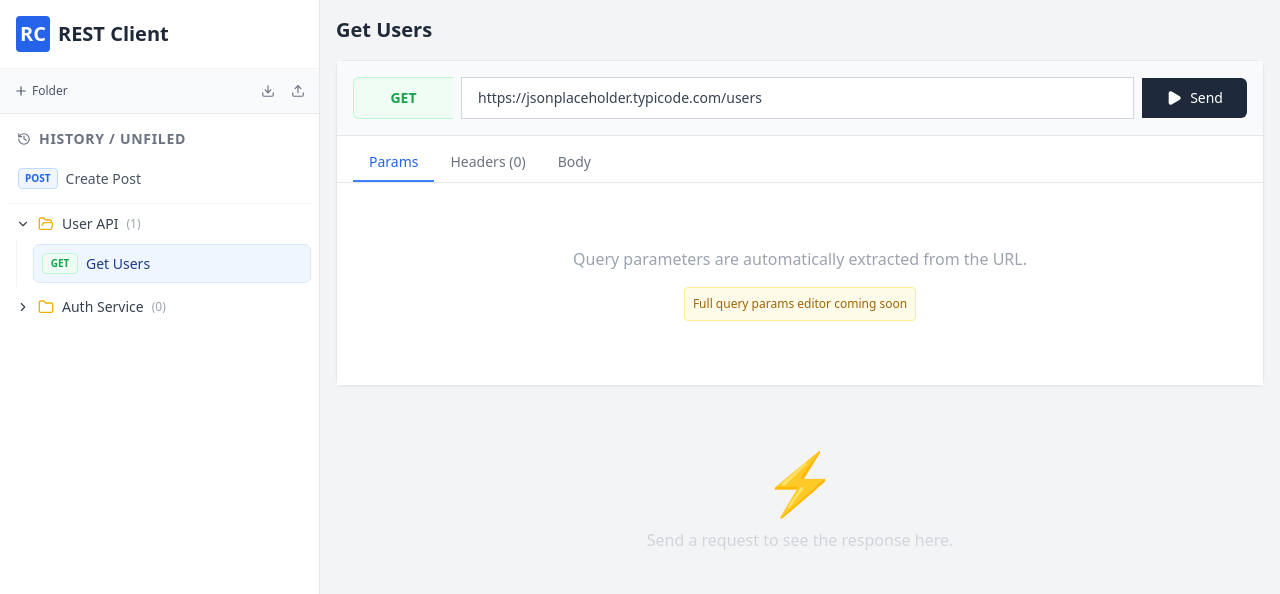
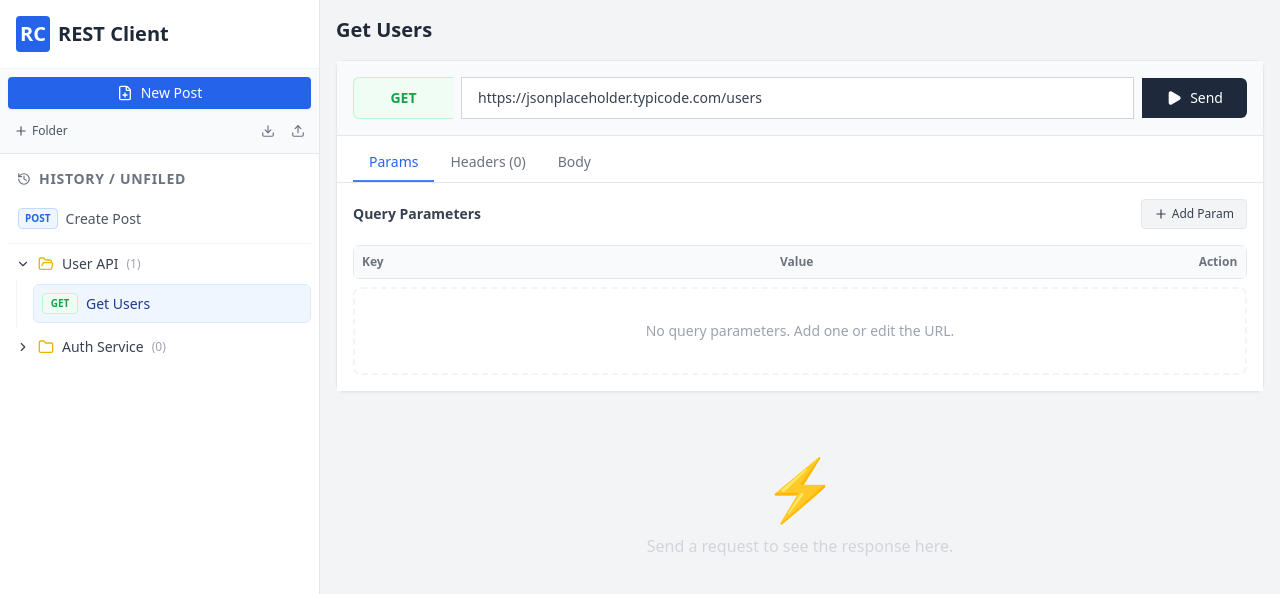
Before and after one commit to wumacms/RestClient, a React (Vite) app: page / in a window 1280 px wide. Shown: the top 594 px of the page. Built offline with nearby package versions, Linux system fonts and the light colour scheme.

Commit message:
新建请求&目录重命名&添加查询参数

```diff
--- a/App.tsx
+++ b/App.tsx
@@ -67,6 +67,18 @@ const App: React.FC = () => {
     setState(prev => ({ ...prev, folders: [...prev.folders, newFolder] }));
   };
 
+  const handleRenameFolder = (id: string) => {
+    const folder = state.folders.find(f => f.id === id);
+    if (!folder) return;
+    const name = prompt("Rename folder:", folder.name);
+    if (!name || name === folder.name) return;
+
+    setState(prev => ({
+        ...prev,
+        folders: prev.folders.map(f => f.id === id ? { ...f, name } : f)
+    }));
+  };
+
   const handleDeleteFolder = (id: string) => {
     if (!confirm("Delete this folder and all its requests?")) return;
     setState(prev => ({
@@ -89,17 +101,12 @@ const App: React.FC = () => {
   };
 
   const handleCreateRequest = () => {
-     // Not used directly in sidebar but logic exists if we want a generic "New" button
-     // Current Sidebar uses "New Folder", logic below handles implicit creation via list if needed,
-     // but for now we'll stick to editing existing or duplicating.
-     // Let's add a "New Request" feature implicitly:
-     // Actually, let's just create a new request in History when "New Request" is conceptually needed.
      const newReq: RequestItem = {
          id: generateId(),
-         name: '',
+         name: 'New Request',
          url: '',
          method: 'GET',
-         parentId: null,
+         parentId: null, // History by default
          headers: [],
          bodyType: 'none',
          bodyContent: '',
@@ -110,6 +117,19 @@ const App: React.FC = () => {
          requests: [newReq, ...prev.requests],
          activeRequestId: newReq.id
      }));
+     setResponse(null);
+  };
+
+  const handleRenameRequest = (id: string) => {
+    const req = state.requests.find(r => r.id === id);
+    if (!req) return;
+    const name = prompt("Rename request:", req.name);
+    if (name === null) return; // Cancelled
+
+    setState(prev => ({
+        ...prev,
+        requests: prev.requests.map(r => r.id === id ? { ...r, name: name || req.url } : r)
+    }));
   };
 
   const handleDeleteRequest = (id: string) => {
@@ -255,6 +275,9 @@ const App: React.FC = () => {
         activeRequestId={state.activeRequestId}
         onSelectRequest={handleSelectRequest}
         onCreateFolder={handleCreateFolder}
+        onCreateRequest={handleCreateRequest}
+        onRenameFolder={handleRenameFolder}
+        onRenameRequest={handleRenameRequest}
         onDeleteFolder={handleDeleteFolder}
         onDeleteRequest={handleDeleteRequest}
         onToggleFolder={handleToggleFolder}
--- a/components/RequestEditor.tsx
+++ b/components/RequestEditor.tsx
@@ -1,4 +1,4 @@
-import React, { useState, useEffect } from 'react';
+import React, { useState, useEffect, useCallback } from 'react';
 import { RequestItem, HeaderItem, HttpMethod } from '../types';
 import { Play, Plus, Trash2, Save } from 'lucide-react';
 import { cn, getMethodColor } from '../utils/helpers';
@@ -10,10 +10,87 @@ interface RequestEditorProps {
   onSend: (req: RequestItem) => void;
 }
 
+// Helper to parse query params from URL
+const parseParams = (url: string) => {
+    try {
+        const [_, query] = url.split('?');
+        if (!query) return [];
+        return query.split('&').map((pair) => {
+            const [key, value] = pair.split('=');
+            return {
+                id: Math.random().toString(36).substring(7), // Temp ID for rendering
+                key: decodeURIComponent(key || ''),
+                value: decodeURIComponent(value || '')
+            };
+        });
+    } catch {
+        return [];
+    }
+};
+
 export const RequestEditor: React.FC<RequestEditorProps> = ({ request, onChange, onSend }) => {
   const [activeTab, setActiveTab] = useState<'params' | 'headers' | 'body'>('params');
 
-  // Local state for immediate input feedback, synced with props
+  // We keep a local state for params to avoid jitter, but sync with URL
+  const [localParams, setLocalParams] = useState<{id: string, key: string, value: string}[]>([]);
+
+  // Sync Local Params when URL changes externally (or on mount)
+  useEffect(() => {
+    // Only update if the length or content is significantly different to avoid cursor reset loops
+    // For simplicity in this demo, we parse every time the URL prop changes significantly
+    // To properly handle this without cursor jumps, we'd need more complex reconciliation,
+    // but here we just re-derive.
+    const derived = parseParams(request.url);
+    // Simple check to see if we should update local state (to prevent infinite loops if we were updating URL from local state)
+    // We only update local params from URL if the URL represents a different set than what we have.
+    // However, since we want the URL to be the source of truth, we can just re-render.
+    // BUT, input focus is lost if we replace the array.
+    // Optimization: We won't auto-update local params while user is typing in Params tab,
+    // we assume onChange handles the URL update.
+    // We only hard-reset if the Request ID changes.
+    setLocalParams(derived);
+  }, [request.id]);
+
+  // Also update local params if the URL structure changes drastically (e.g. pasted a new URL)
+  // This is a bit tricky with React. We'll rely on the user editing Params OR URL.
+  // If user edits URL, params tab updates on next render if we didn't use local state.
+  // Let's try derived state for rendering to ensure 100% sync.
+
+  // ACTUALLY: Let's use the URL as the Single Source of Truth and just render inputs derived from it.
+  // The challenge is preserving focus. We will use the index as key for the inputs to preserve focus
+  // when values change, but use random ID for additions/deletions.
+
+  const currentParams = parseParams(request.url);
+
+  const updateUrlWithParams = (newParams: {key: string, value: string}[]) => {
+      const [base] = request.url.split('?');
+      if (newParams.length === 0) {
+          onChange({ ...request, url: base });
+          return;
+      }
+      const queryString = newParams
+        .map(p => `${encodeURIComponent(p.key)}=${encodeURIComponent(p.value)}`)
+        .join('&');
+      onChange({ ...request, url: `${base}?${queryString}` });
+  };
+
+  const handleParamChange = (index: number, field: 'key' | 'value', val: string) => {
+      const newParams = [...currentParams];
+      newParams[index] = { ...newParams[index], [field]: val };
+      updateUrlWithParams(newParams);
+  };
+
+  const addParam = () => {
+      const newParams = [...currentParams, { id: generateId(), key: '', value: '' }];
+      updateUrlWithParams(newParams);
+  };
+
+  const removeParam = (index: number) => {
+      const newParams = currentParams.filter((_, i) => i !== index);
+      updateUrlWithParams(newParams);
+  };
+
+  // --- Handlers for Headers ---
   const updateRequest = (updates: Partial<RequestItem>) => {
     onChange({ ...request, ...updates });
   };
@@ -179,12 +256,54 @@ export const RequestEditor: React.FC<RequestEditorProps> = ({ request, onChange,
         )}
 
         {activeTab === 'params' && (
-            <div className="text-center py-12 text-gray-400">
-                <p>Query parameters are automatically extracted from the URL.</p>
-                <div className="mt-4 text-xs bg-yellow-50 text-yellow-700 p-2 rounded inline-block border border-yellow-200">
-                    Full query params editor coming soon
+           <div className="space-y-2">
+            <div className="flex justify-between items-center mb-4">
+              <h4 className="text-sm font-semibold text-gray-700">Query Parameters</h4>
+              <button
+                onClick={addParam}
+                className="text-xs bg-gray-100 hover:bg-gray-200 text-gray-700 px-3 py-1.5 rounded flex items-center gap-1 transition-colors border border-gray-200"
+              >
+                <Plus size={14} /> Add Param
+              </button>
+            </div>
+
+            <div className="border rounded-md divide-y divide-gray-100">
+                <div className="grid grid-cols-[1fr_1fr_40px] gap-2 bg-gray-50 p-2 text-xs font-semibold text-gray-500">
+                    <div>Key</div>
+                    <div>Value</div>
+                    <div className="text-center">Action</div>
                 </div>
+                {currentParams.map((param, idx) => (
+                <div key={idx} className="grid grid-cols-[1fr_1fr_40px] gap-2 p-2 group hover:bg-gray-50">
+                    <input
+                    type="text"
+                    value={param.key}
+                    placeholder="Key"
+                    onChange={(e) => handleParamChange(idx, 'key', e.target.value)}
+                    className="border-b border-transparent focus:border-blue-500 focus:outline-none bg-transparent px-2 py-1 text-sm text-gray-700"
+                    />
+                    <input
+                    type="text"
+                    value={param.value}
+                    placeholder="Value"
+                    onChange={(e) => handleParamChange(idx, 'value', e.target.value)}
+                    className="border-b border-transparent focus:border-blue-500 focus:outline-none bg-transparent px-2 py-1 text-sm text-gray-700"
+                    />
+                    <button
+                    onClick={() => removeParam(idx)}
+                    className="flex items-center justify-center text-gray-400 hover:text-red-500 transition-colors"
+                    >
+                    <Trash2 size={14} />
+                    </button>
+                </div>
+                ))}
             </div>
+            {currentParams.length === 0 && (
+                <div className="text-center py-8 text-gray-400 text-sm border-2 border-dashed border-gray-100 rounded-lg">
+                    No query parameters. Add one or edit the URL.
+                </div>
+            )}
+          </div>
         )}
       </div>
     </div>
--- a/components/Sidebar.tsx
+++ b/components/Sidebar.tsx
@@ -10,7 +10,9 @@ import {
   Download,
   Upload,
   ChevronRight,
-  ChevronDown
+  ChevronDown,
+  Edit2,
+  FilePlus
 } from 'lucide-react';
 import { cn, getMethodColor } from '../utils/helpers';
 
@@ -20,6 +22,9 @@ interface SidebarProps {
   activeRequestId: string | null;
   onSelectRequest: (id: string) => void;
   onCreateFolder: () => void;
+  onCreateRequest: () => void;
+  onRenameFolder: (id: string) => void;
+  onRenameRequest: (id: string) => void;
   onDeleteFolder: (id: string) => void;
   onDeleteRequest: (id: string) => void;
   onToggleFolder: (id: string) => void;
@@ -34,6 +39,9 @@ export const Sidebar: React.FC<SidebarProps> = ({
   activeRequestId,
   onSelectRequest,
   onCreateFolder,
+  onCreateRequest,
+  onRenameFolder,
+  onRenameRequest,
   onDeleteFolder,
   onDeleteRequest,
   onToggleFolder,
@@ -77,7 +85,15 @@ export const Sidebar: React.FC<SidebarProps> = ({
       </div>
 
       {/* Toolbar */}
-      <div className="px-2 py-2 flex items-center justify-between bg-gray-50 border-b border-gray-200">
+      <div className="px-2 py-2 flex flex-col gap-2 bg-gray-50 border-b border-gray-200">
+         <button
+          onClick={onCreateRequest}
+          className="w-full bg-blue-600 hover:bg-blue-700 text-white py-1.5 px-3 rounded text-sm font-medium flex items-center justify-center gap-2 transition-colors shadow-sm"
+        >
+          <FilePlus size={16} /> New Post
+        </button>
+
+        <div className="flex items-center justify-between">
             <button
             onClick={onCreateFolder}
             className="p-1.5 text-gray-600 hover:text-blue-600 hover:bg-blue-50 rounded transition-colors text-xs font-medium flex items-center gap-1"
@@ -97,6 +113,7 @@ export const Sidebar: React.FC<SidebarProps> = ({
                 <Upload size={14} />
                 <input type="file" className="hidden" accept=".json" onChange={onImport} />
             </label>
+            </div>
         </div>
       </div>
 
@@ -122,6 +139,7 @@ export const Sidebar: React.FC<SidebarProps> = ({
                 req={req}
                 isActive={req.id === activeRequestId}
                 onClick={() => onSelectRequest(req.id)}
+                onRename={() => onRenameRequest(req.id)}
                 onDelete={() => onDeleteRequest(req.id)}
                 onDragStart={(e) => handleDragStart(e, req.id)}
               />
@@ -149,18 +167,28 @@ export const Sidebar: React.FC<SidebarProps> = ({
                   className="flex items-center justify-between px-2 py-1.5 hover:bg-gray-100 cursor-pointer group"
                   onClick={() => onToggleFolder(folder.id)}
                 >
-                  <div className="flex items-center gap-2 text-gray-700 text-sm font-medium">
+                  <div className="flex items-center gap-2 text-gray-700 text-sm font-medium truncate">
                     {folder.isOpen ? <ChevronDown size={14} /> : <ChevronRight size={14} />}
-                    {folder.isOpen ? <FolderOpen size={16} className="text-yellow-500" /> : <FolderIcon size={16} className="text-yellow-500" />}
-                    {folder.name}
-                    <span className="text-xs text-gray-400 font-normal">({folderRequests.length})</span>
+                    {folder.isOpen ? <FolderOpen size={16} className="text-yellow-500 flex-shrink-0" /> : <FolderIcon size={16} className="text-yellow-500 flex-shrink-0" />}
+                    <span className="truncate">{folder.name}</span>
+                    <span className="text-xs text-gray-400 font-normal flex-shrink-0">({folderRequests.length})</span>
                   </div>
+                  <div className="flex items-center opacity-0 group-hover:opacity-100 transition-opacity">
+                    <button
+                        onClick={(e) => { e.stopPropagation(); onRenameFolder(folder.id); }}
+                        className="p-1 text-gray-400 hover:text-blue-500 transition-colors"
+                        title="Rename"
+                    >
+                        <Edit2 size={12} />
+                    </button>
                     <button
                         onClick={(e) => { e.stopPropagation(); onDeleteFolder(folder.id); }}
-                    className="opacity-0 group-hover:opacity-100 p-1 text-gray-400 hover:text-red-500 transition-opacity"
+                        className="p-1 text-gray-400 hover:text-red-500 transition-colors"
+                        title="Delete"
                     >
                         <Trash2 size={12} />
                     </button>
+                  </div>
                 </div>
 
                 {folder.isOpen && (
@@ -171,6 +199,7 @@ export const Sidebar: React.FC<SidebarProps> = ({
                         req={req}
                         isActive={req.id === activeRequestId}
                         onClick={() => onSelectRequest(req.id)}
+                        onRename={() => onRenameRequest(req.id)}
                         onDelete={() => onDeleteRequest(req.id)}
                         onDragStart={(e) => handleDragStart(e, req.id)}
                       />
@@ -193,11 +222,12 @@ interface RequestRowProps {
   req: RequestItem;
   isActive: boolean;
   onClick: () => void;
+  onRename: () => void;
   onDelete: () => void;
   onDragStart: (e: React.DragEvent) => void;
 }
 
-const RequestRow: React.FC<RequestRowProps> = ({ req, isActive, onClick, onDelete, onDragStart }) => {
+const RequestRow: React.FC<RequestRowProps> = ({ req, isActive, onClick, onRename, onDelete, onDragStart }) => {
   return (
     <div
       draggable
@@ -210,7 +240,7 @@ const RequestRow: React.FC<RequestRowProps> = ({ req, isActive, onClick, onDelet
     >
       <div className="flex items-center gap-2 overflow-hidden">
         <span className={cn(
-          "text-[10px] font-bold px-1.5 py-0.5 rounded border min-w-[36px] text-center",
+          "text-[10px] font-bold px-1.5 py-0.5 rounded border min-w-[36px] text-center flex-shrink-0",
           getMethodColor(req.method)
         )}>
           {req.method}
@@ -219,15 +249,28 @@ const RequestRow: React.FC<RequestRowProps> = ({ req, isActive, onClick, onDelet
           {req.name || req.url || "New Request"}
         </span>
       </div>
+      <div className="flex items-center opacity-0 group-hover:opacity-100 transition-opacity">
+        <button
+            onClick={(e) => { e.stopPropagation(); onRename(); }}
+            className={cn(
+            "p-1 rounded transition-all",
+            isActive ? "text-blue-300 hover:text-blue-600" : "text-gray-400 hover:text-blue-600"
+            )}
+            title="Rename"
+        >
+            <Edit2 size={12} />
+        </button>
         <button
             onClick={(e) => { e.stopPropagation(); onDelete(); }}
             className={cn(
-          "p-1 rounded opacity-0 group-hover:opacity-100 transition-all",
-          isActive ? "text-blue-300 hover:text-red-500 hover:bg-blue-100" : "text-gray-400 hover:text-red-500 hover:bg-gray-200"
+            "p-1 rounded transition-all",
+            isActive ? "text-blue-300 hover:text-red-500" : "text-gray-400 hover:text-red-500"
             )}
+            title="Delete"
         >
             <Trash2 size={12} />
         </button>
       </div>
+    </div>
   );
 };
```
Lines whose indentation alone changed are shown as unchanged.
